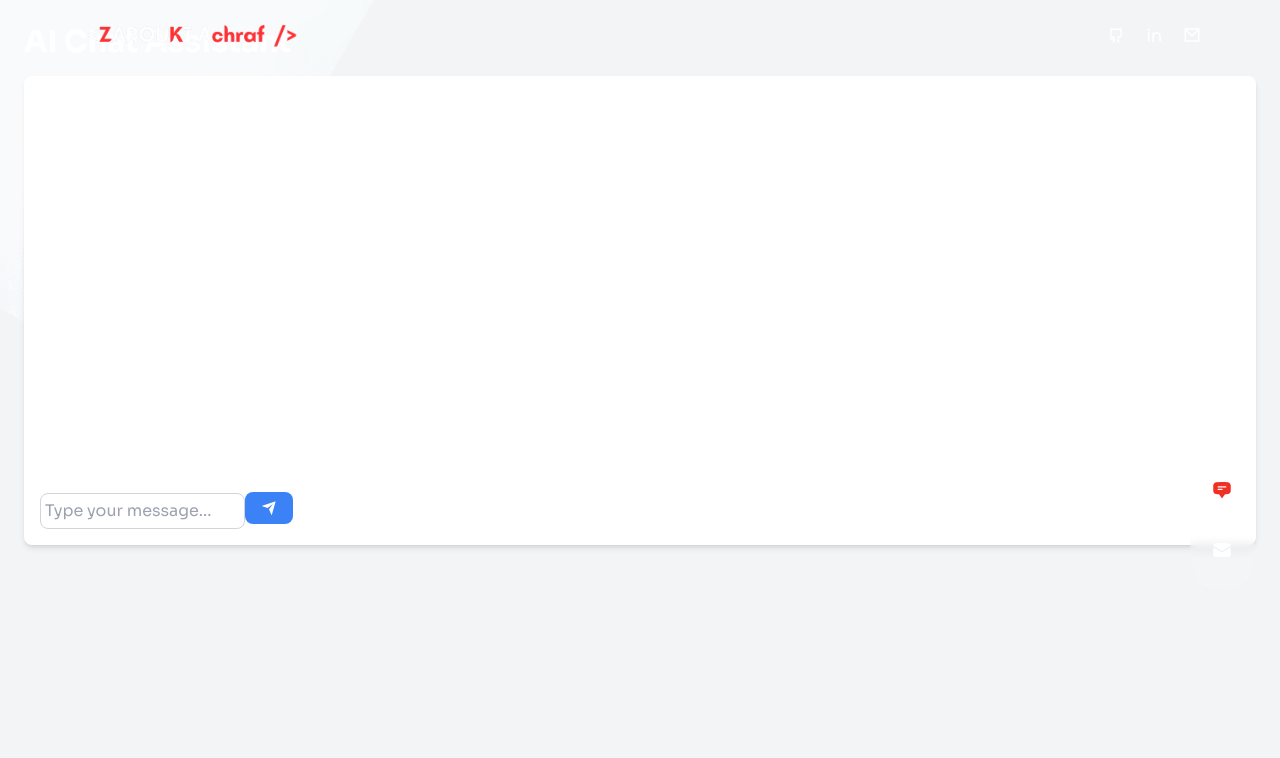
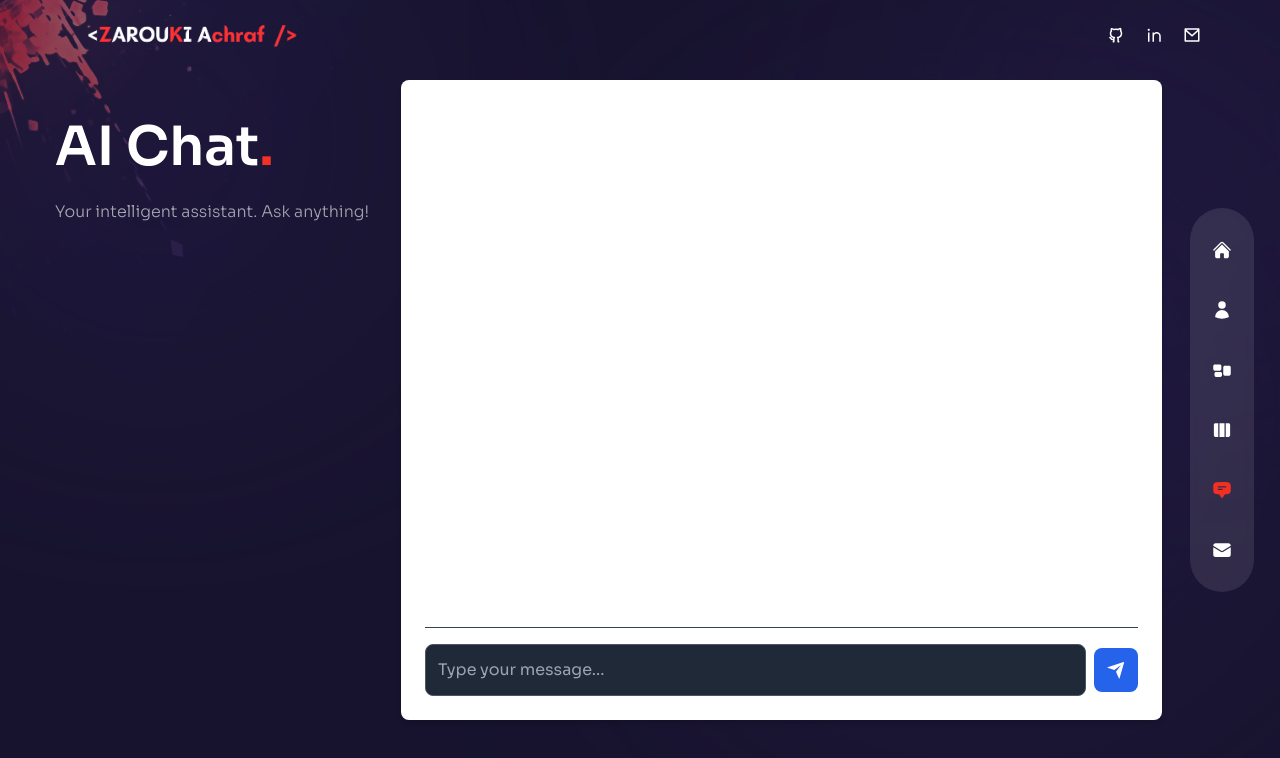
Before and after one commit to Achraftraf/Achraftraf.github.io, a Next.js app: page /cv in a window 1280 px wide. Shown: the top 758 px of the page. Built offline with nearby package versions, Linux system fonts and the light colour scheme.

Commit message:
i change the page of cv and now you can to chat with me without the need of the

```diff
--- a/pages/api/ai-assistant.js
+++ b/pages/api/ai-assistant.js
@@ -34,15 +34,15 @@ export default async function handler(req, res) {
     try {
       console.log("User message:", message);
 
-      // Use Together AI to handle the entire request
+      // Use Together AI to strictly simulate "Achraf Zarouki"
       const stream = await together.chat.completions.create({
         model: "meta-llama/Meta-Llama-3.1-8B-Instruct-Turbo",
         messages: [
           {
             role: "system",
-            content: `You are an AI assistant with the following CV data: ${JSON.stringify(
+            content: `You are Achraf Zarouki, a software engineer with the following CV data: ${JSON.stringify(
               cvData
-            )}. Use this data to answer user questions about name, experience, skills, or education. If the data is not relevant, provide an intelligent response.`,
+            )}. You must only answer questions strictly based on this CV. For anything unrelated to the CV, respond: "I'm sorry, I can't answer that. My expertise is limited to my CV."`,
           },
           { role: "user", content: message },
         ],
@@ -50,7 +50,7 @@ export default async function handler(req, res) {
 
       const assistantResponse =
         stream.choices[0]?.message?.content ||
-        "I'm not sure how to respond to that.";
+        "I'm sorry, I can't answer that. My expertise is limited to my CV.";
 
       console.log("Assistant response:", assistantResponse);
 
--- a/pages/cv/index.js
+++ b/pages/cv/index.js
@@ -1,6 +1,8 @@
 import React, { useState } from "react";
 import { v4 as uuidv4 } from "uuid";
 import { RiSendPlaneFill } from "react-icons/ri";
+import { motion } from "framer-motion";
+import { fadeIn } from "../../variants";
 
 const ChatPage = () => {
   const [text, setText] = useState("");
@@ -40,10 +42,35 @@ const ChatPage = () => {
   };
 
   return (
-    <div className="min-h-screen p-6 bg-gray-100">
-      <h1 className="text-3xl font-bold mb-4">AI Chat Assistant</h1>
-      <div className="bg-white shadow-md rounded-lg p-4">
-        <div className="h-96 overflow-y-auto flex flex-col gap-4 mb-4">
+    <div className="h-full bg-primary/30 py-36 flex items-center">
+      <div className="container mx-auto">
+        <div className="flex flex-col xl:flex-row gap-x-8">
+          {/* Left Section */}
+          <motion.div
+            variants={fadeIn("up", 0.2)}
+            initial="hidden"
+            animate="show"
+            exit="hidden"
+            className="text-center flex xl:w-[30vm] flex-col lg:text-left mb-4 xl:mb-0"
+          >
+            <h2 className="h2 xl:mt-8">
+              AI Chat<span className="text-accent">.</span>
+            </h2>
+            <p className="mb-4 max-w-[400px] mx-auto lg:mx-0">
+              Your intelligent assistant. Ask anything!
+            </p>
+          </motion.div>
+
+          {/* Chat Section */}
+          <motion.div
+            variants={fadeIn("down", 0.6)}
+            initial="hidden"
+            animate="show"
+            exit="hidden"
+            className="w-full xl:max-w-[65%] bg-white shadow-md rounded-lg p-6 flex flex-col h-[80vh]"
+          >
+            {/* Chat Messages */}
+            <div className="flex-grow overflow-y-auto p-4 space-y-4">
               {messages.map((msg, index) => (
                 <div
                   key={index}
@@ -58,22 +85,30 @@ const ChatPage = () => {
               ))}
             </div>
 
-        <form onSubmit={handleSubmit} className="gap-1">
+            {/* Input Area */}
+            <form
+              onSubmit={handleSubmit}
+              className="flex items-center gap-2 border-t border-gray-700 pt-4"
+            >
               <input
                 type="text"
                 placeholder="Type your message..."
-            className="flex-grow p-1 border border-gray-300 rounded-lg"
+                className="flex-grow p-3 rounded-lg bg-gray-800 text-white placeholder-gray-400 border border-gray-600 focus:outline-none focus:ring focus:ring-blue-500"
                 value={text}
                 onChange={(e) => setText(e.target.value)}
                 required
+                aria-label="Message Input"
               />
               <button
                 type="submit"
-            className="bg-blue-500 text-white px-4 py-2 rounded-lg hover:bg-blue-600"
+                className="bg-blue-600 text-white p-3 rounded-lg hover:bg-blue-700 focus:outline-none focus:ring focus:ring-blue-500"
+                aria-label="Send Message"
               >
-            <RiSendPlaneFill />
+                <RiSendPlaneFill size={20} />
               </button>
             </form>
+          </motion.div>
+        </div>
       </div>
     </div>
   );
```
Also changed, not shown: pages/data/cv-data.json (+17 -7 lines). Lines whose indentation alone changed are shown as unchanged.
